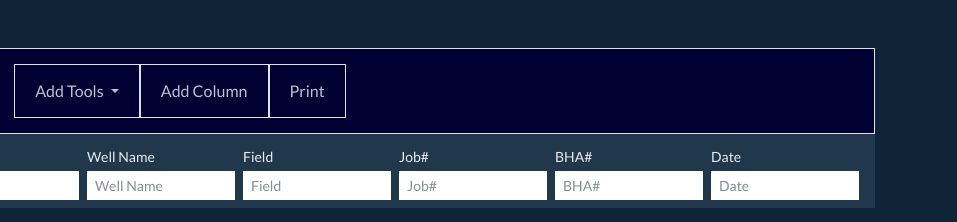
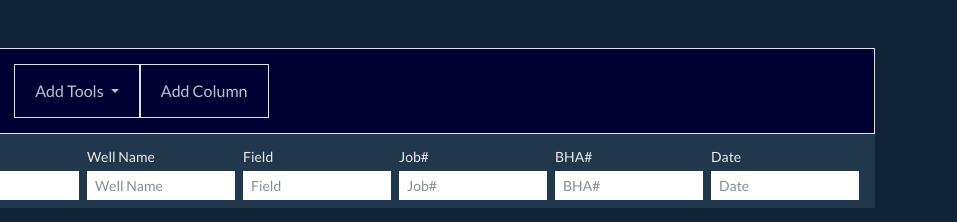
Before and after one commit to JGomez49/BHA_Composer, a plain HTML site: page index.html in a window 1280 px wide. Shown: the top 222 px of the page, 323-1280 px from the left. Drawn offline with nearby package versions, Linux system fonts and the light colour scheme.

Commit message:
No Printing as there are issues.

```diff
--- a/index.html
+++ b/index.html
@@ -149,9 +149,9 @@
                 <a class="nav-link" onclick="addColumn()">Add Column</a>
               </li>
 
-              <li class="nav-item border btn btn-outline-success">
+              <!-- <li class="nav-item border btn btn-outline-success">
                 <a class="nav-link" onclick="window.print()">Print</a>
-              </li>
+              </li> -->
 
 
             </ul>
```
